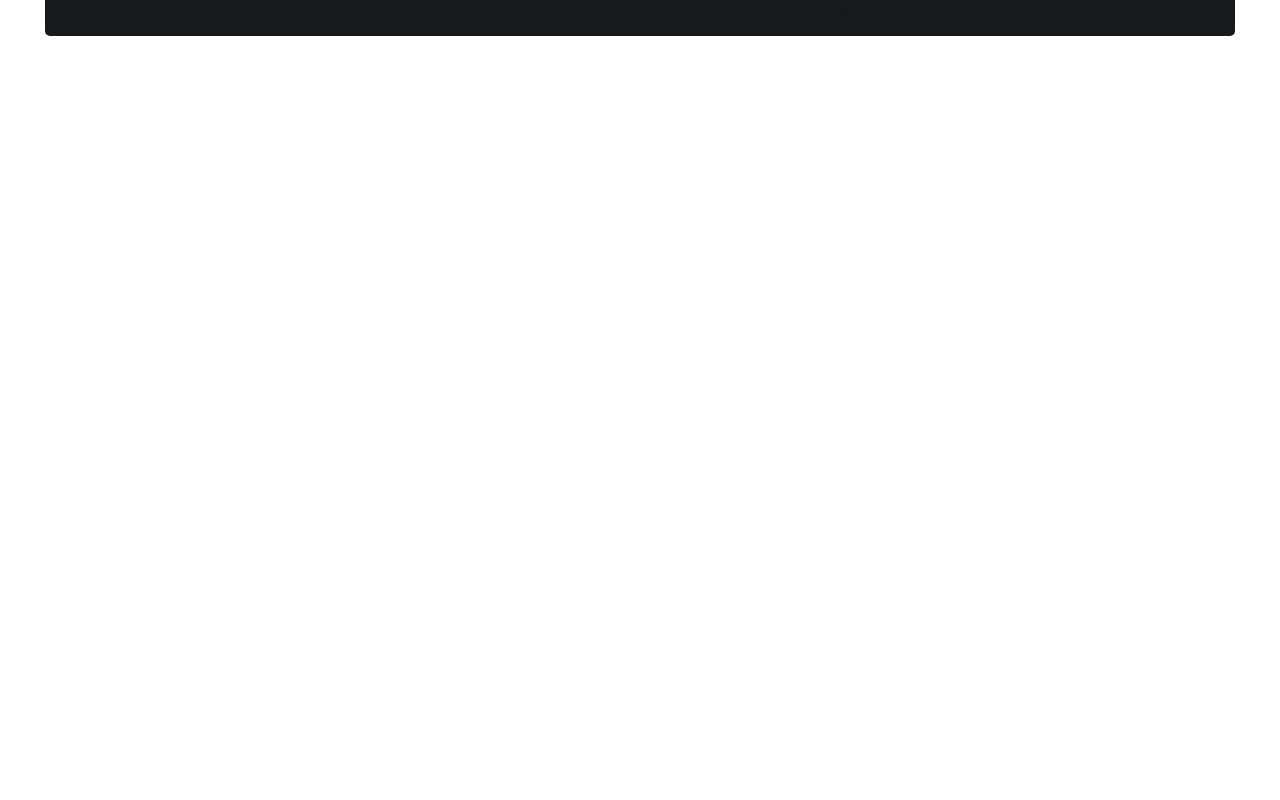
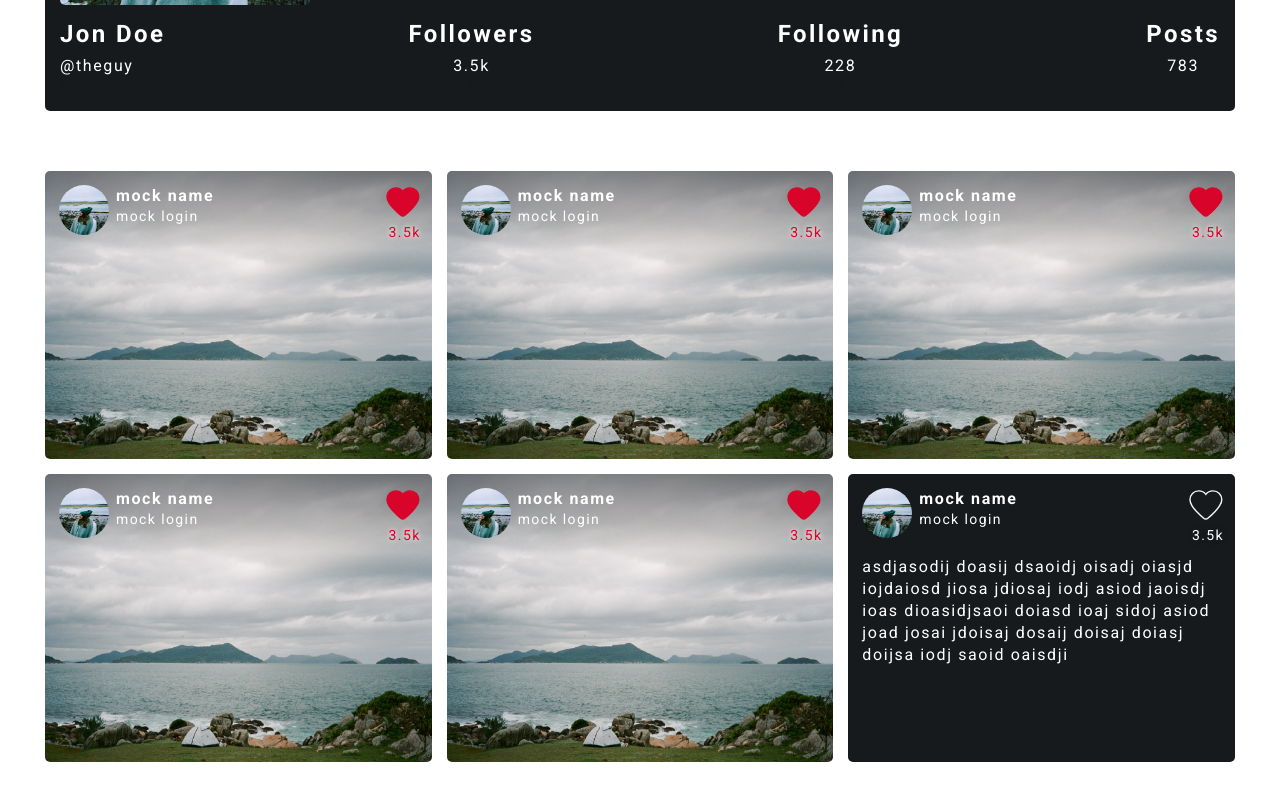
Before and after one commit to LGPossatto/table-anarchy, a React (Create React App) app: page /home in a window 1280 px wide. Shown: the part 472-1272 px from the top of the page. Before the commit the page ends 800 px from the top, so only its background shows below. Built offline with nearby package versions, Linux system fonts and the light colour scheme.

Commit message:
created feed

```diff
--- a/src/App.tsx
+++ b/src/App.tsx
@@ -9,7 +9,7 @@ function App() {
 
   return (
     <div className="App">
-      {false && href !== "login" && href !== "signup" && <NavBar></NavBar>}
+      {href !== "login" && href !== "signup" && <NavBar></NavBar>}
 
       <Routes>
         <Route path={"/home"} element={<Home />}></Route>
--- a/src/components/cards/img-card/img-card.style.scss
+++ b/src/components/cards/img-card/img-card.style.scss
@@ -4,8 +4,8 @@
   overflow: hidden;
   position: relative;
 
-  width: 500px;
-  height: 350px;
+  width: 100%;
+  height: auto;
 
   border-radius: 5px;
 
--- a/src/components/cards/text-card/text-card.style.scss
+++ b/src/components/cards/text-card/text-card.style.scss
@@ -23,6 +23,7 @@
   &__desc {
     @include font-text();
 
+    margin: 7px;
     margin-top: 75px;
 
     color: $color-white;
--- /dev/null
+++ b/src/components/feed/Feed.component.tsx
@@ -0,0 +1,48 @@
+import placeholderImg from "../../assets/images/placeholder.jpg";
+import profileImg from "../../assets/images/profile.jpg";
+
+import "./feed.style.scss";
+import { ImgCard } from "../cards/img-card/ImgCard.component";
+import { TextCard } from "../cards/text-card/TextCard.component";
+
+export const Feed = () => {
+  return (
+    <div className="feed">
+      <ImgCard
+        profile={{ img: profileImg, name: "mock name", login: "mock login" }}
+        title="mock title"
+        href="/"
+        img={placeholderImg}
+      ></ImgCard>
+      <ImgCard
+        profile={{ img: profileImg, name: "mock name", login: "mock login" }}
+        title="mock title"
+        href="/"
+        img={placeholderImg}
+      ></ImgCard>
+      <ImgCard
+        profile={{ img: profileImg, name: "mock name", login: "mock login" }}
+        title="mock title"
+        href="/"
+        img={placeholderImg}
+      ></ImgCard>
+      <ImgCard
+        profile={{ img: profileImg, name: "mock name", login: "mock login" }}
+        title="mock title"
+        href="/"
+        img={placeholderImg}
+      ></ImgCard>
+      <ImgCard
+        profile={{ img: profileImg, name: "mock name", login: "mock login" }}
+        title="mock title"
+        href="/"
+        img={placeholderImg}
+      ></ImgCard>
+      <TextCard
+        profile={{ img: profileImg, name: "mock name", login: "mock login" }}
+        desc="asdjasodij doasij dsaoidj oisadj oiasjd iojdaiosd jiosa jdiosaj iodj asiod jaoisdj ioas dioasidjsaoi doiasd ioaj sidoj asiod joad josai jdoisaj dosaij doisaj doiasj doijsa iodj saoid oaisdji"
+        href="/"
+      ></TextCard>
+    </div>
+  );
+};
--- /dev/null
+++ b/src/components/feed/feed.style.scss
@@ -0,0 +1,5 @@
+.feed {
+  display: grid;
+  gap: 15px;
+  grid-template-columns: repeat(3, 1fr);
+}
--- a/src/pages/home/Home.page.tsx
+++ b/src/pages/home/Home.page.tsx
@@ -1,10 +1,13 @@
+import { ProfileCard } from "../../components/cards/profile-card/ProfileCard.component";
+import { Feed } from "../../components/feed/Feed.component";
+
 import "./home.style.scss";
-import { ProfileCard } from "../../components/cards/profile-card/ProfileCard.component";
 
 export const Home = () => {
   return (
     <div className="home">
       <ProfileCard></ProfileCard>
+      <Feed></Feed>
     </div>
   );
 };
--- a/src/pages/home/home.style.scss
+++ b/src/pages/home/home.style.scss
@@ -1,3 +1,8 @@
 .home {
   padding: 45px;
+  margin-top: 75px;
+
+  & > div {
+    margin-bottom: 60px;
+  }
 }
```
Also changed, not shown: 1 other file (tests, documents, lock files or other folders).
